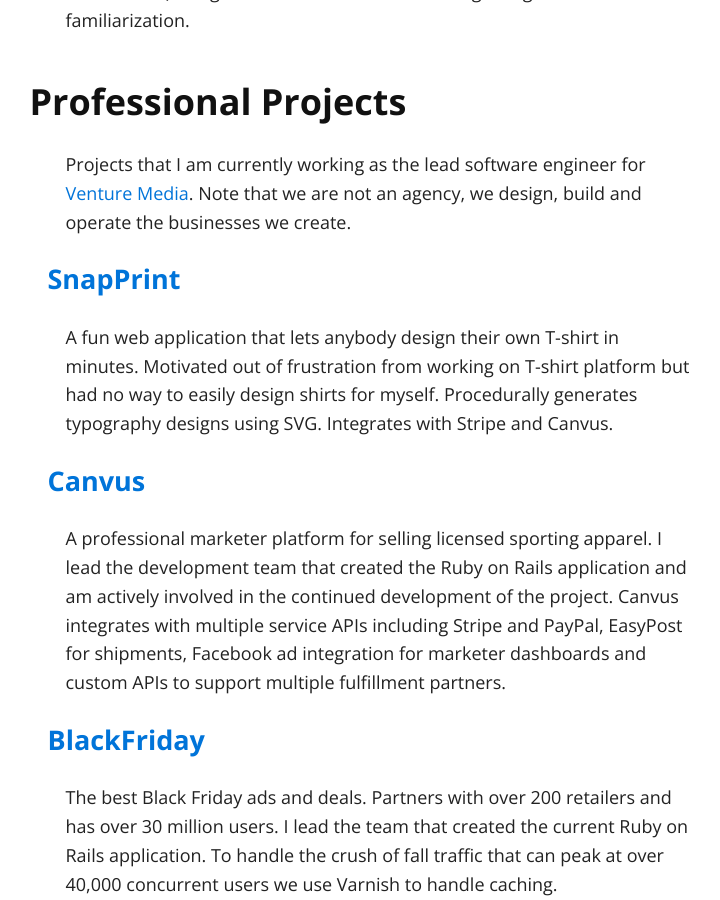
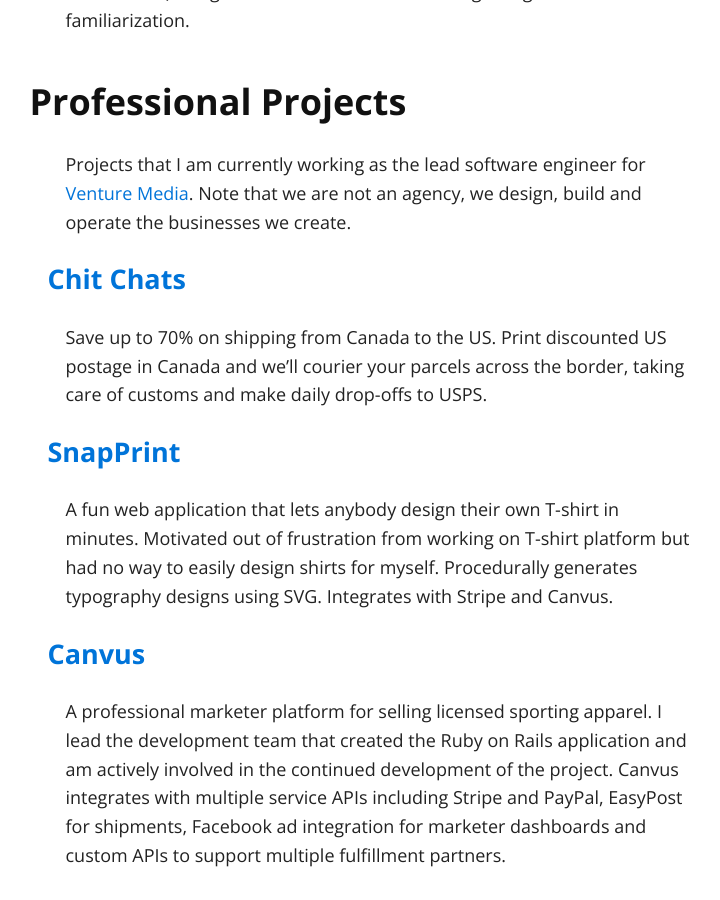
Before and after one commit to gshaw/gshaw.github.io, a Jekyll site: the page built from index.md, in a window 1280 px wide and 900 px high, scrolled down 777 px. Shown: the whole window, without its empty margins (262-982 px from the left). Built offline with Jekyll 4.4.1, drawn with Linux system fonts in a browser that asks for light colours; nearby versions of some CDN libraries; our own code applies the rules of GitHub Pages for plain Markdown files.

Commit message:
Add Chit Chats link

```diff
--- a/index.md
+++ b/index.md
@@ -24,6 +24,10 @@
 
 Projects that I am currently working as the lead software engineer for [Venture Media](http://venturemedia.com). Note that we are not an agency, we design, build and operate the businesses we create.
 
+#### [Chit Chats](https://chitchats.com)
+
+Save up to 70% on shipping from Canada to the US. Print discounted US postage in Canada and we’ll courier your parcels across the border, taking care of customs and make daily drop-offs to USPS.
+
 #### [SnapPrint](https://snapprint.com)
 
 A fun web application that lets anybody design their own T-shirt in minutes.  Motivated out of frustration from working on T-shirt platform but had no way to easily design shirts for myself.  Procedurally generates typography designs using SVG.  Integrates with Stripe and Canvus.
```
